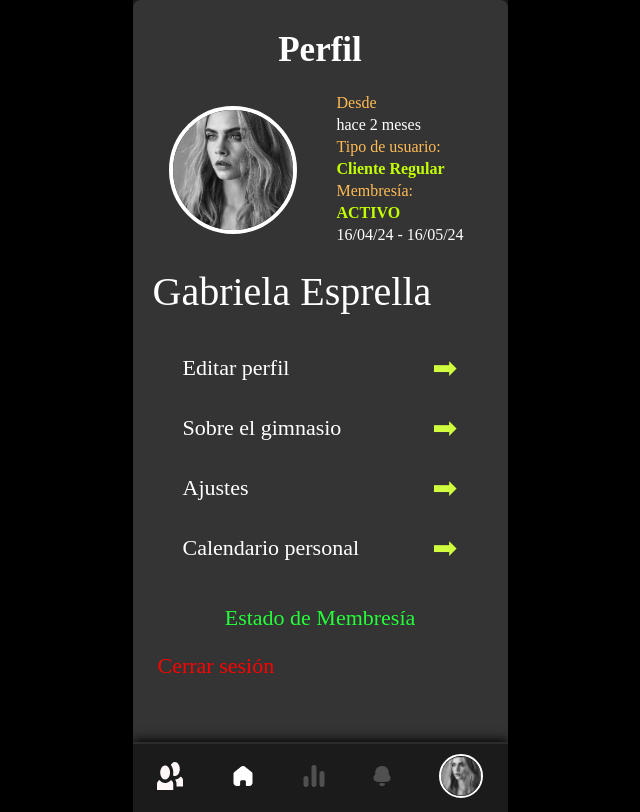
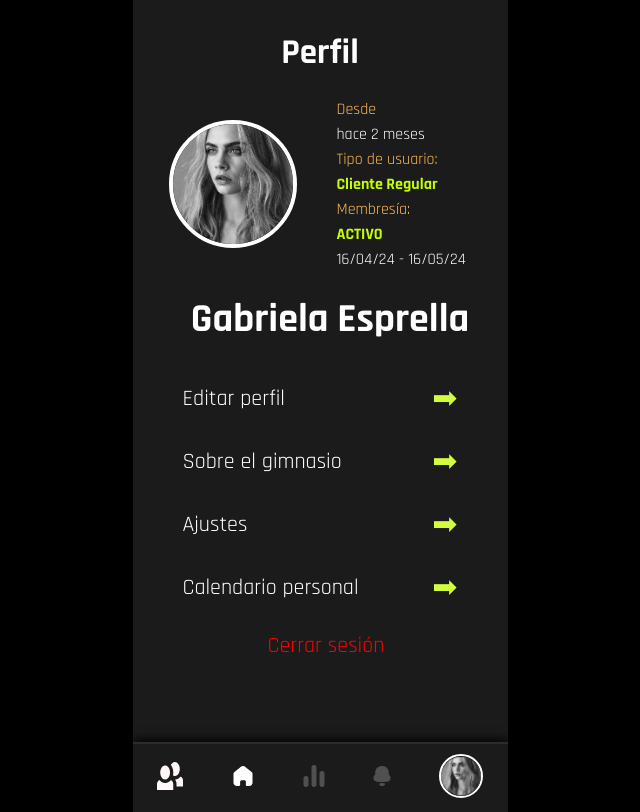
Before and after one commit to LeoFernandez037/ProyectoGYM, a React (Vite) app: page /profile in a window 1280 px wide. Shown: the whole page, without its empty margins (320-960 px from the left). Built offline with nearby package versions, Linux system fonts and the light colour scheme.

Commit message:
style(profile.sjx, index.css): cambio-letra-formas-y-colores

```diff
--- a/src/components/Profile.css
+++ b/src/components/Profile.css
@@ -4,13 +4,14 @@
 }
 
 .profile-card {
-    background: rgb(51, 52, 51);
+    background: var(--Primary);
     border-radius: 8px;
     box-shadow: 0 4px 8px rgba(0, 0, 0, 0.1);
     display: flex;
     flex-direction: column;
     width: 375px;
     height: 748px;
+    font-family: "Rajdhani", sans-serif;
 }
 
 .profile-header h1 {
@@ -55,10 +56,12 @@
 }
 
 .profile-name {
-    text-align: left;
+    text-align: center;
     font-size: 40px;
     margin-bottom: 10px;
     padding-left: 20px;
+    font-weight: 700;
+    font-size:40px;
 }
 
 .flecha{
@@ -94,15 +97,12 @@
 
 .membership-status {
     text-align: center;
-    margin-top: 40px;
-}
-
-.membership-status a {
-    color: #24FF3A;
-    text-decoration: none;
+    margin-top: 30px;
 }
 
 .logout a {
+    padding-left:110px;
+    text-align: center;
     color: red;
     text-decoration: none;
 }
--- a/src/components/Profile.jsx
+++ b/src/components/Profile.jsx
@@ -1,13 +1,13 @@
-import React from 'react';
-import { Link } from 'react-router-dom';
-import './Profile.css';
+import React from "react";
+import { Link } from "react-router-dom";
+import "./Profile.css";
 import Imagen3 from "../assets/Foto.jpg";
 const Profile = () => {
   return (
     <div className="profile-container">
       <div className="profile-card">
         <div className="profile-header">
-                    <h1>Perfil</h1>
+          <h1 class="rajdhani-bold">Perfil</h1>
         </div>
         <div className="profile-info">
           <div className="Perfil">
@@ -28,17 +28,38 @@ const Profile = () => {
         </div>
         <nav className="profile-nav">
           <ul>
-                        <li>Editar perfil<Link to="/ediprofile" ><span className="flecha">➡</span></Link></li>
-                        <li>Sobre el gimnasio<Link to="/informacion" ><span className="flecha">➡</span></Link></li>
-                        <li>Ajustes<Link to="/informacion" ><span className="flecha">➡</span></Link></li>
-                        <li>Calendario personal<Link to="/informacion" ><span className="flecha">➡</span></Link></li>
-                        <p className="membership-status"><a href="/logout">Estado de Membresía</a></p>
-                        <p className="logout"><a href="/logout">Cerrar sesión</a></p>
+            <li>
+              Editar perfil
+              <Link to="/ediprofile">
+                <span className="flecha">➡</span>
+              </Link>
+            </li>
+            <li>
+              Sobre el gimnasio
+              <Link to="/informacion">
+                <span className="flecha">➡</span>
+              </Link>
+            </li>
+            <li>
+              Ajustes
+              <Link to="/informacion">
+                <span className="flecha">➡</span>
+              </Link>
+            </li>
+            <li>
+              Calendario personal
+              <Link to="/informacion">
+                <span className="flecha">➡</span>
+              </Link>
+            </li>
+            <p className="logout">
+              <a href="/logout">Cerrar sesión</a>
+            </p>
           </ul>
         </nav>
       </div>
     </div>
   );
-}
+};
 
 export default Profile;
--- a/src/index.css
+++ b/src/index.css
@@ -55,4 +55,5 @@ body {
 
 button:hover{
   background-color: transparent;
+  color: white;
 }
```
Lines whose indentation alone changed are shown as unchanged.
